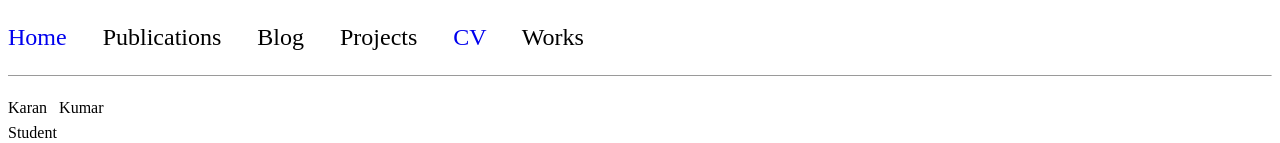
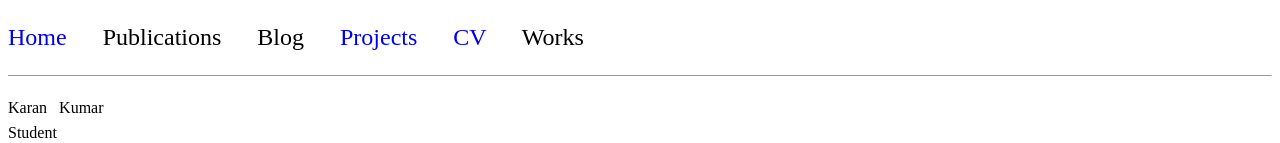
Before and after one commit to kkaran0908/kkaran0908.github.io, a plain HTML site: page index.html in a window 1280 px wide. Shown: the top 143 px of the page. Drawn offline with Linux system fonts and the light colour scheme.

Commit message:
Update index.html

```diff
--- a/index.html
+++ b/index.html
@@ -8,7 +8,7 @@ a:link {
 </style>
   </head>
   <body>
-<p style = "font-size:24px;word-spacing:30px;margin-left:150"><a href = "index1.html">Home</a> Publications Blog Projects <a href = "resume.pdf">CV</a> Works</p>
+<p style = "font-size:24px;word-spacing:30px;margin-left:150"><a href = "index1.html">Home</a> Publications Blog <a href = "iris_analysis.ipynb">Projects</a> <a href = "resume.pdf">CV</a> Works</p>
 <hr size = "1">
 <p style = "font-family:times new roman;margin-left:150;word-spacing:8px">
 <h><h style = "line-height:2">Karan Kumar<br></h>
```
